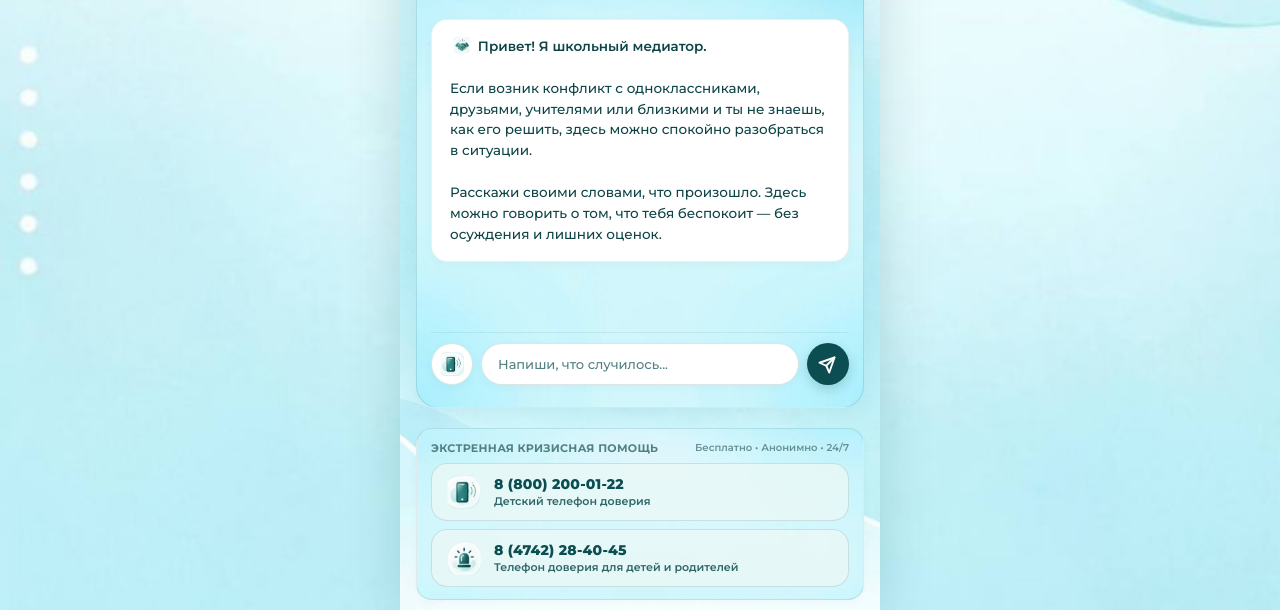
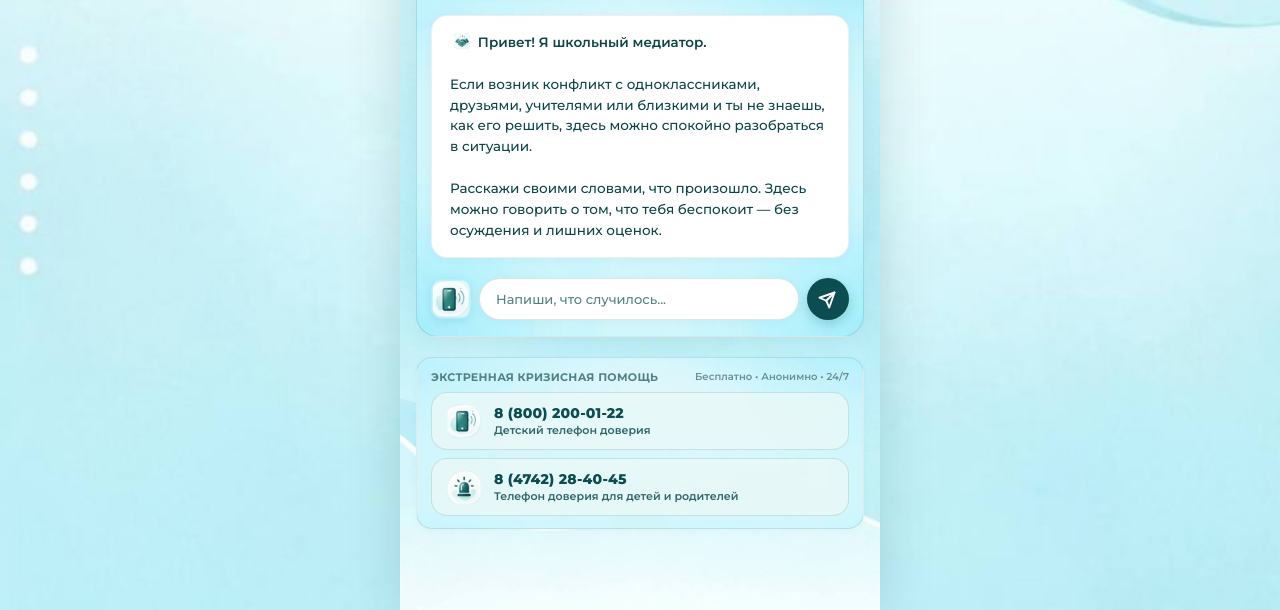
Before and after one commit to Dellzzyy/vk-school-mediation, a website: page index.html in a window 1280 px wide. Shown: the part 190-800 px from the top of the page. Drawn offline with Linux system fonts and the light colour scheme.

Commit message:
fix(ui): remove horizontal line, eliminate empty void above input bar, and make attach button a seamless 3D squircle

```diff
--- a/style.css
+++ b/style.css
@@ -1098,10 +1098,9 @@ p, .tile-body p, .step-desc, .kb-intro, .kb-card-summary, .modal-body, .bubble,
 .chat-messages {
   display: flex;
   flex-direction: column;
-  flex: 1;
   gap: 12px;
-  padding: 8px 0 12px 0;
-  min-height: 250px;
+  padding: 4px 0 8px 0;
+  min-height: auto;
 }
 
 .msg {
@@ -1186,9 +1185,9 @@ p, .tile-body p, .step-desc, .kb-intro, .kb-card-summary, .modal-body, .bubble,
   display: flex;
   align-items: center;
   gap: 8px;
-  padding: 10px 0 max(8px, env(safe-area-inset-bottom)) 0;
-  margin-top: auto;
-  border-top: 1px solid rgba(11, 77, 80, 0.08);
+  padding: 6px 0 2px 0;
+  margin-top: 6px;
+  border-top: none;
 }
 
 .chat-input-bar input {
@@ -1803,9 +1802,8 @@ p, .tile-body p, .step-desc, .kb-intro, .kb-card-summary, .modal-body, .bubble,
   border-radius: 0;
   padding: 4px 14px 14px 14px;
   box-shadow: none;
-  min-height: 400px;
-  display: flex;
-  flex-direction: column;
+  min-height: auto;
+  display: block;
 }
 
 .assistant-mode-panel {
@@ -1814,10 +1812,8 @@ p, .tile-body p, .step-desc, .kb-intro, .kb-card-summary, .modal-body, .bubble,
 }
 
 #assistantModeChat {
-  display: flex;
-  flex-direction: column;
-  flex: 1;
-  min-height: 380px;
+  display: block;
+  min-height: auto;
 }
 
 .assistant-mode-panel.hidden {
@@ -1856,31 +1852,32 @@ p, .tile-body p, .step-desc, .kb-intro, .kb-card-summary, .modal-body, .bubble,
 
 /* Кнопка прикрепления фото в панели ввода */
 .btn-attach {
-  width: 42px;
-  height: 42px;
-  min-width: 42px;
-  border-radius: 50%;
-  background: #ffffff;
-  border: 1.5px solid rgba(11, 77, 80, 0.14);
-  box-shadow: 0 2px 8px rgba(11, 77, 80, 0.05);
+  width: 40px;
+  height: 40px;
+  min-width: 40px;
+  border-radius: 11px;
+  background: transparent;
+  border: none;
+  box-shadow: 0 2px 8px rgba(11, 77, 80, 0.1);
   cursor: pointer;
   display: flex;
   align-items: center;
   justify-content: center;
   padding: 0;
-  transition: transform 0.15s ease, background-color 0.15s ease;
+  transition: transform 0.15s ease;
+  overflow: hidden;
 }
 
 .btn-attach:active {
-  transform: scale(0.95);
-  background: #f0fbfc;
+  transform: scale(0.92);
 }
 
 .btn-attach-img {
-  width: 26px;
-  height: 26px;
+  width: 100%;
+  height: 100%;
   object-fit: contain;
-  border-radius: 6px;
+  border-radius: 11px;
+  display: block;
 }
 
 /* Стили психологического теста */
```
